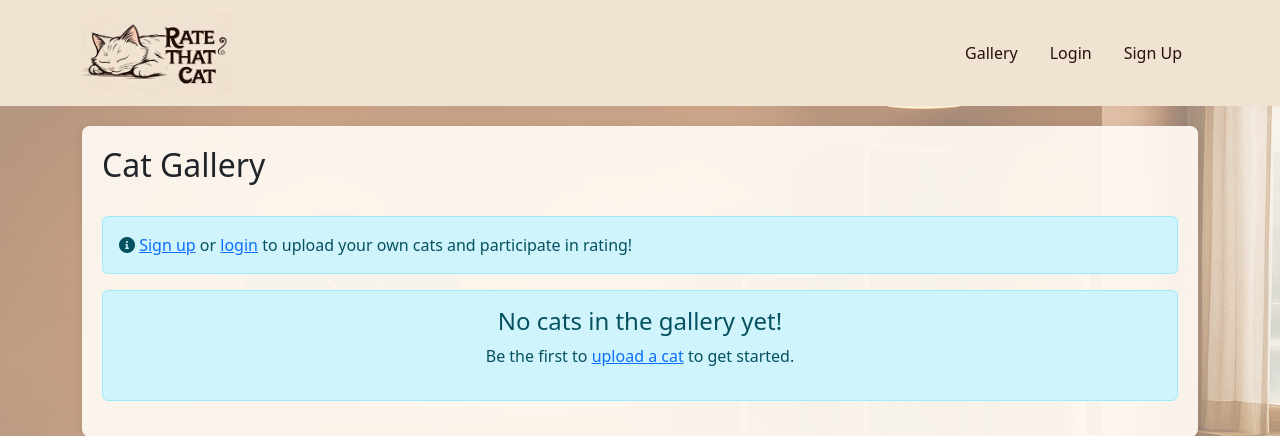
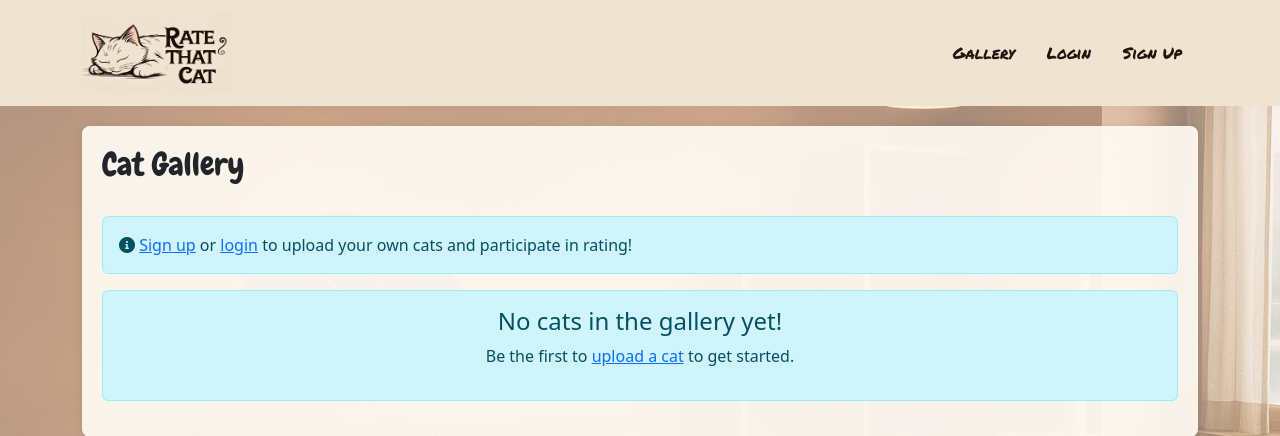
Before and after one commit to eganmc/Rate-That-Cat, a Django app: page / in a window 1280 px wide. Shown: the top 436 px of the page. Run offline with Django 5.2, Linux system fonts and the light colour scheme; data that the repository does not hold is empty.

Commit message:
added fonts and stylings

```diff
--- a/cats/templates/cats/base.html
+++ b/cats/templates/cats/base.html
@@ -6,6 +6,9 @@
     <link href="https://cdn.jsdelivr.net/npm/bootstrap@5.3.0/dist/css/bootstrap.min.css" rel="stylesheet">
     <link href="https://cdnjs.cloudflare.com/ajax/libs/font-awesome/6.0.0/css/all.min.css" rel="stylesheet">
     <link href="{% static 'css/style.css' %}" rel="stylesheet">
+    <link rel="preconnect" href="https://fonts.googleapis.com">
+    <link rel="preconnect" href="https://fonts.gstatic.com" crossorigin>
+    <link href="https://fonts.googleapis.com/css2?family=Chewy&family=Permanent+Marker&display=swap" rel="stylesheet">
 </head>
 <body>
     <nav class="navbar navbar-expand-lg navbar-dark navbar-brown">
@@ -15,16 +18,16 @@
             </a>
 
             <div class="navbar-nav ms-auto d-flex">
-                <a class="nav-link mx-2" href="{% url 'cat_list' %}">Gallery</a>
+                <a class="nav-link mx-2 pmark" href="{% url 'cat_list' %}">Gallery</a>
 
                 {% if user.is_authenticated %}
-                    <a class="nav-link mx-2" href="{% url 'cat_create' %}">Add Cat</a>
-                    <a class="nav-link mx-2" href="{% url 'profile' %}">My Profile</a>
-                    <a class="nav-link mx-2" href="{% url 'logout' %}">Logout</a>
-                    <span class="navbar-text"> </span> <!-- Welcome, {{ user.username }}! -->
+                    <a class="nav-link mx-2 pmark" href="{% url 'cat_create' %}">Add Cat</a>
+                    <a class="nav-link mx-2 pmark" href="{% url 'profile' %}">My Profile</a>
+                    <a class="nav-link mx-2 pmark" href="{% url 'logout' %}">Logout</a>
+                    <span class="navbar-text"></span>
                 {% else %}
-                    <a class="nav-link mx-2" href="{% url 'login' %}">Login</a>
-                    <a class="nav-link mx-2" href="{% url 'signup' %}">Sign Up</a>
+                    <a class="nav-link mx-2 pmark" href="{% url 'login' %}">Login</a>
+                    <a class="nav-link mx-2 pmark" href="{% url 'signup' %}">Sign Up</a>
                 {% endif %}
             </div>
         </div>
--- a/cats/templates/cats/cat_list.html
+++ b/cats/templates/cats/cat_list.html
@@ -2,7 +2,7 @@
 {% block content %}
 
 <div class="d-flex justify-content-between align-items-center mb-4">
-    <h2>Cat Gallery</h2>
+    <h2 class="chewy">Cat Gallery</h2>
     {% if user.is_authenticated %}
         <a href="{% url 'cat_create' %}" class="btn btn-primary">
             <i class="fas fa-plus"></i> Add Your Cat
--- a/static/css/style.css
+++ b/static/css/style.css
@@ -6,6 +6,18 @@ body {
     background-repeat: no-repeat;
     background-attachment: fixed;
     min-height: 100vh;
+}
+
+.chewy {
+  font-family: "Chewy", system-ui;
+  font-weight: 400;
+  font-style: normal;
+}
+
+.pmark {
+  font-family: "Permanent Marker", cursive;
+  font-weight: 400;
+  font-style: normal;
 }
 
 body::before {
```
